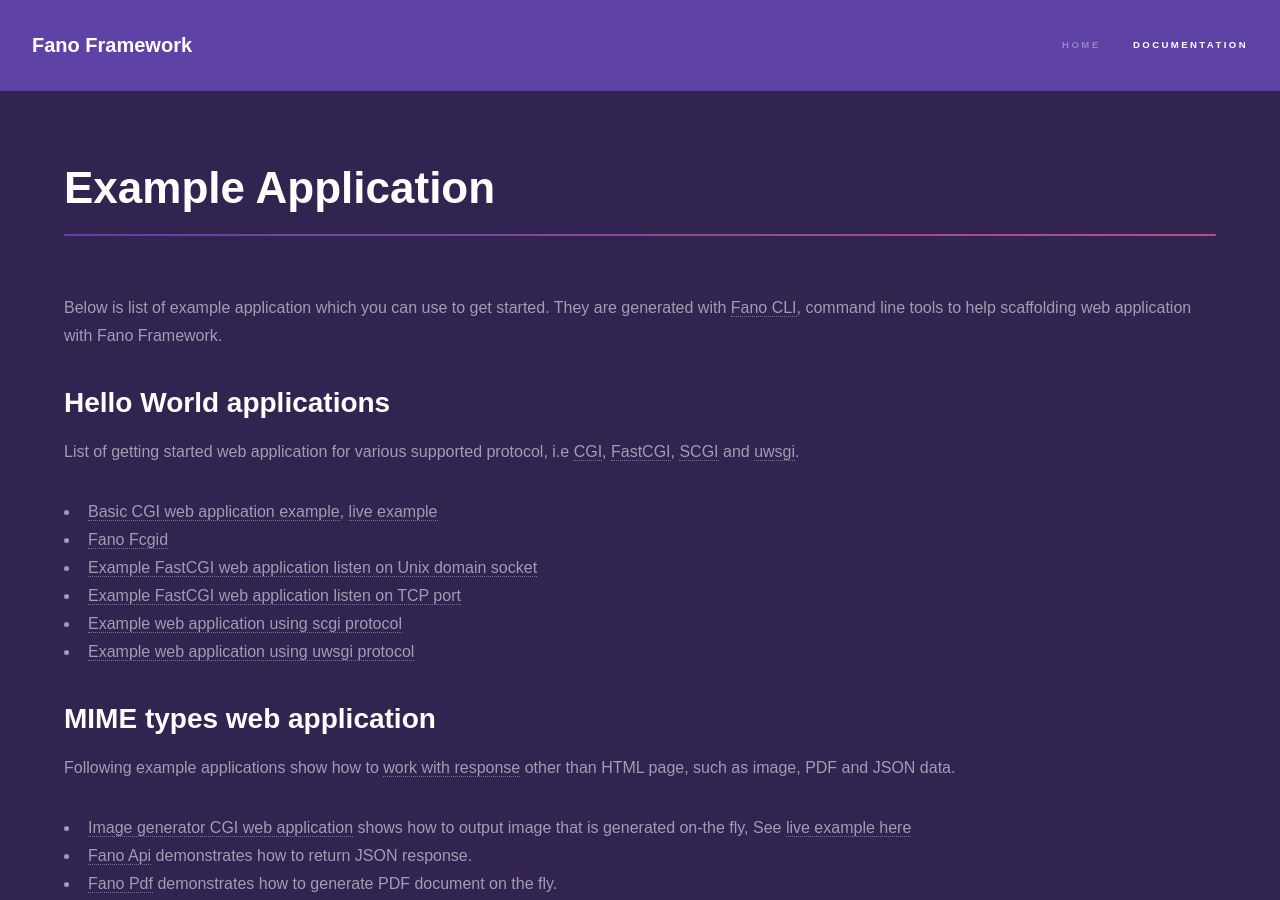
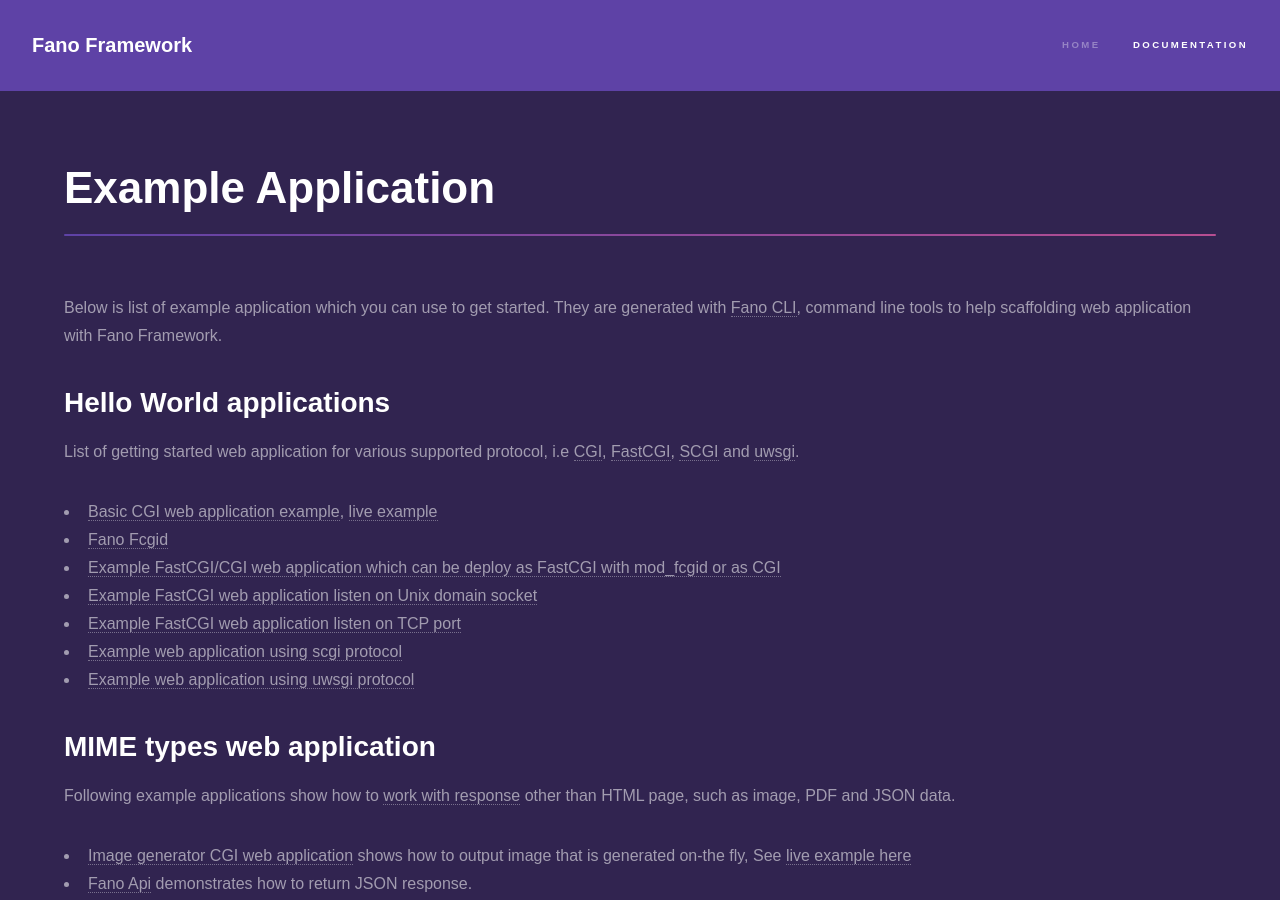
Before and after one commit to fanoframework/fanoframework.github.io, a Jekyll site: the page built from examples/index.md, in a window 1280 px wide and 900 px high. Built offline with Jekyll 4.4.1, drawn with Linux system fonts in a browser that asks for light colours; our own code applies the rules of GitHub Pages for plain Markdown files.

Commit message:
add example application

```diff
--- a/examples/index.md
+++ b/examples/index.md
@@ -14,6 +14,7 @@
 
 - [Basic CGI web application example](https://github.com/fanoframework/fano-app), [live example](https://fano.juhara.id/)
 - [Fano Fcgid](https://github.com/fanoframework/fano-fcgid)
+- [Example FastCGI/CGI web application which can be deploy as FastCGI with mod_fcgid or as CGI](https://github.com/fanoframework/fano-cgi-fcgi)
 - [Example FastCGI web application listen on Unix domain socket](https://github.com/fanoframework/fano-fcgi-unix)
 - [Example FastCGI web application listen on TCP port](https://github.com/fanoframework/fano-fastcgi)
 - [Example web application using scgi protocol](https://github.com/fanoframework/fano-scgi)
```
